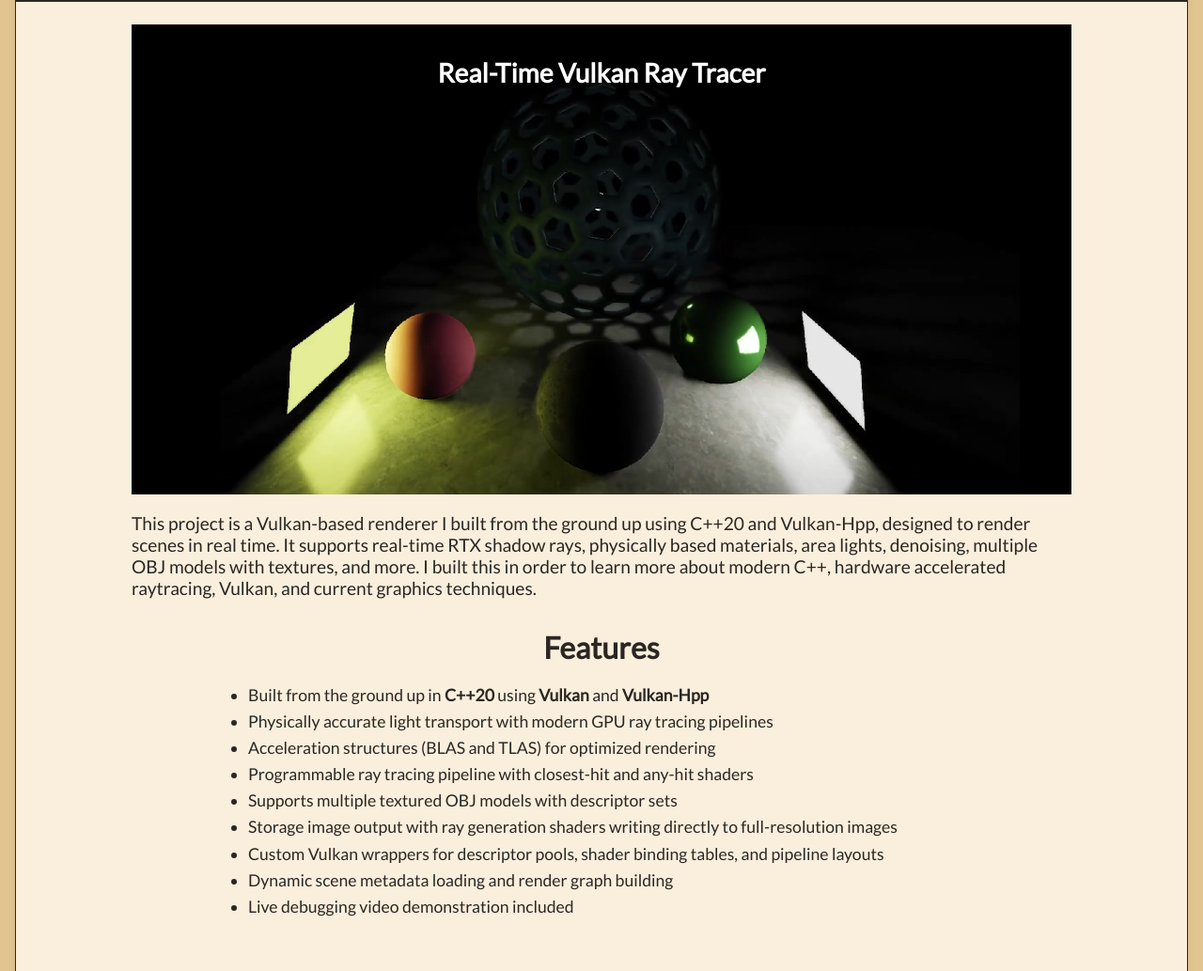
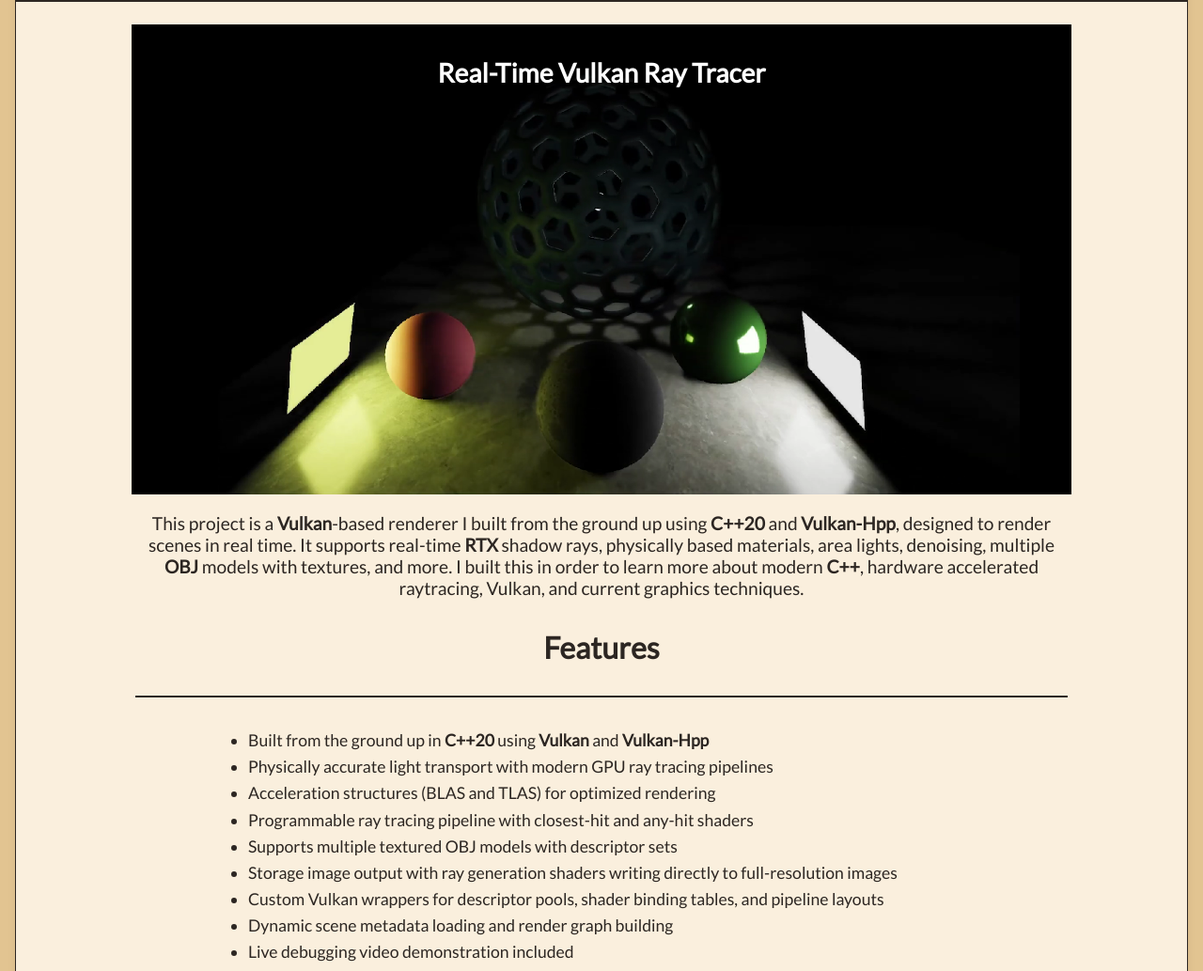
Before and after one commit to DallinClark/DallinClark.github.io, a plain HTML site: page projects/raytrace.html in a window 1280 px wide. Shown: the part 67-1100 px from the top of the page at 94% size. Drawn offline with Linux system fonts and the light colour scheme; grey boxes are pictures that could not be loaded.

Commit message:
new changes

```diff
--- a/Projects/project_styles.css
+++ b/Projects/project_styles.css
@@ -169,10 +169,28 @@ nav a .icon {
 .project-details {
   font-size: 1.2rem;
   color: #2c2622;
-  text-align: left;
+  text-align: center;
 }
 
 .project-details h2 {
   font-size: 2rem;
   margin-bottom: 0.5rem;
 }
+
+.section-divider {
+  border: none;
+  border-top: 2px solid #2c2622;
+
+  width: calc(100% + 12rem);   /* wider than container */
+  max-width: 80vw;            /* cap width on small screens */
+
+  /* Centering */
+  margin-top: 2rem;
+  margin-bottom: 2rem;
+  margin-left: 50%;
+  margin-right: 50%;
+
+  transform: translateX(-50%);
+
+  box-sizing: content-box;
+}
--- a/projects/project_styles.css
+++ b/projects/project_styles.css
@@ -169,10 +169,28 @@ nav a .icon {
 .project-details {
   font-size: 1.2rem;
   color: #2c2622;
-  text-align: left;
+  text-align: center;
 }
 
 .project-details h2 {
   font-size: 2rem;
   margin-bottom: 0.5rem;
 }
+
+.section-divider {
+  border: none;
+  border-top: 2px solid #2c2622;
+
+  width: calc(100% + 12rem);   /* wider than container */
+  max-width: 80vw;            /* cap width on small screens */
+
+  /* Centering */
+  margin-top: 2rem;
+  margin-bottom: 2rem;
+  margin-left: 50%;
+  margin-right: 50%;
+
+  transform: translateX(-50%);
+
+  box-sizing: content-box;
+}
--- a/projects/raytrace.html
+++ b/projects/raytrace.html
@@ -35,14 +35,16 @@
 
        <div class="project-details">
         <p>
-          This project is a Vulkan-based renderer I built from the ground up using C++20 and Vulkan-Hpp, designed to render scenes in real time.
-          It supports real-time RTX shadow rays, physically based materials, area lights, denoising, multiple OBJ models with textures, and more.
-          I built this in order to learn more about modern C++, hardware accelerated raytracing, Vulkan, and current graphics techniques.
+          This project is a <b>Vulkan</b>-based renderer I built from the ground up using <b>C++20</b> and <b>Vulkan-Hpp</b>, designed to render scenes in real time.
+          It supports real-time <b>RTX</b> shadow rays, physically based materials, area lights, denoising, multiple <b>OBJ</b> models with textures, and more.
+          I built this in order to learn more about modern <b>C++</b>, hardware accelerated raytracing, Vulkan, and current graphics techniques.
         </p>
       </div>
 
       <div class="project-features">
         <h2>Features</h2>
+        <hr class="section-divider">
+
         <ul>
           <li>Built from the ground up in <strong>C++20</strong> using <strong>Vulkan</strong> and <strong>Vulkan-Hpp</strong></li>
           <li>Physically accurate light transport with modern GPU ray tracing pipelines</li>
--- a/styles.css
+++ b/styles.css
@@ -167,11 +167,22 @@ nav a .icon {
 .section-divider {
   border: none;
   border-top: 2px solid #2c2622;
-  width: 105%;                    /* extend slightly beyond container */
-  max-width: none;               /* override previous max-width */
-  margin: 2rem auto;
-  transform: translateX(-2.5%);  /* shift left to keep it centered */
+
+  width: calc(100% + 4rem);   /* wider than container */
+  max-width: 80vw;            /* cap width on small screens */
+
+  /* Centering */
+  margin-top: 2rem;
+  margin-bottom: 2rem;
+  margin-left: 50%;
+  margin-right: 50%;
+
+  transform: translateX(-50%);
+
+  box-sizing: content-box;
 }
+
+
 
 
 .project-card.wide {
```
Also changed, not shown: index.html (+2 -1 lines).
